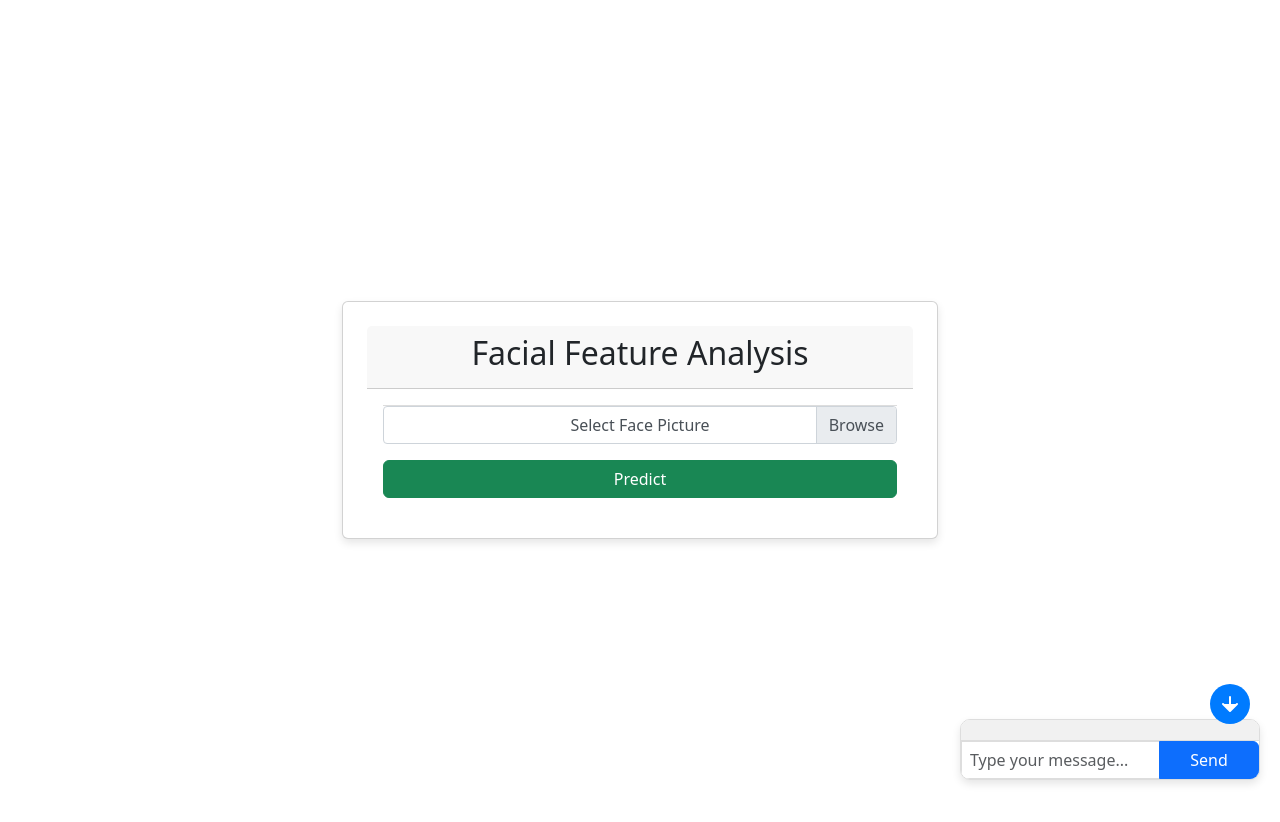
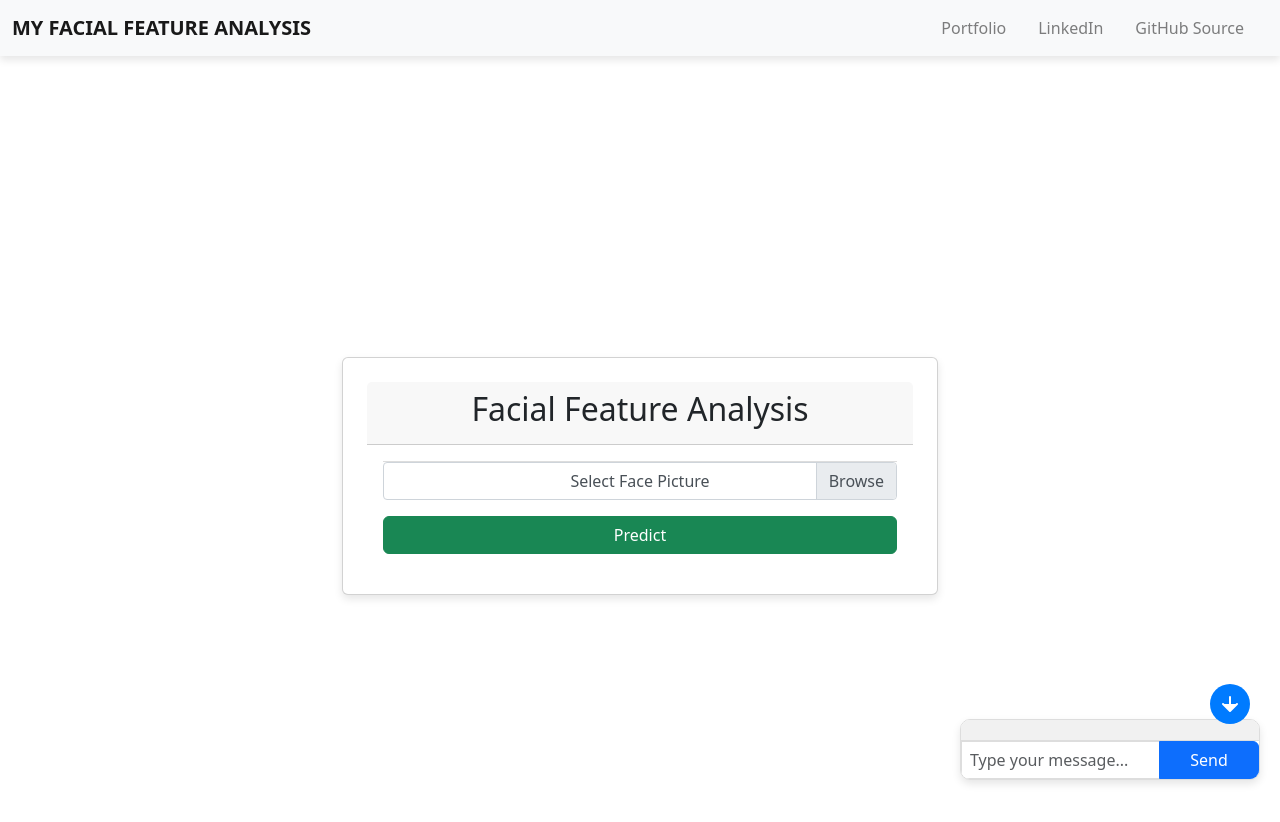
Before and after one commit to Nobita006/facial-analysis-app, a React (Create React App) app: page / in a window 1280 px wide. Shown: the top 822 px of the page. Built offline with nearby package versions, Linux system fonts and the light colour scheme.

Commit message:
Added header

```diff
--- a/public/index.html
+++ b/public/index.html
@@ -33,6 +33,9 @@
     />
 
     <title>React App</title>
+    <script src="https://code.jquery.com/jquery-3.5.1.slim.min.js"></script>
+    <script src="https://cdn.jsdelivr.net/npm/@popperjs/core@2.9.2/dist/umd/popper.min.js"></script>
+    <script src="https://cdn.jsdelivr.net/npm/bootstrap@5.3.0-alpha1/dist/js/bootstrap.bundle.min.js"></script>
   </head>
   <body>
     <noscript>You need to enable JavaScript to run this app.</noscript>
--- a/src/App.js
+++ b/src/App.js
@@ -2,6 +2,7 @@ import React, { useState } from 'react';
 import FacialAnalysis from './FacialAnalysis';
 import './App.css';
 import Chatbot from './Chatbot';
+import Header from './Header';
 import 'bootstrap/dist/css/bootstrap.min.css';
 
 function App() {
@@ -12,7 +13,10 @@ function App() {
   };
 
   return (
+    <div>
+      <Header />
     <div className={`App ${isDarkMode ? 'dark' : ''}`}>
+
       <div className="container-fluid"> {/* Use container-fluid for full-width responsiveness */}
         <div className="toggle-container d-flex justify-content-end align-items-center">
           <span className="mr-2"></span>
@@ -29,6 +33,7 @@ function App() {
       </div>
       <Chatbot />
     </div>
+    </div>
   );
 }
 
--- /dev/null
+++ b/src/Header.css
@@ -0,0 +1,64 @@
+/* Style the navbar */
+.navbar {
+    box-shadow: 0 4px 8px rgba(0, 0, 0, 0.1);
+    background-color: #f8f9fa; /* Light background */
+  }
+
+  /* Style the brand name */
+  .navbar-brand {
+    font-weight: bold;
+    font-size: 1.5rem;
+    color: #343a40; /* Dark color for brand name */
+    text-transform: uppercase; /* Optional: Uppercase styling */
+  }
+
+  /* Add margin for small screens */
+  @media (max-width: 768px) {
+    .navbar-brand {
+      margin-left: 10px; /* Add a small left margin */
+    }
+
+    .navbar {
+      padding: 0.5rem 1rem; /* Add padding for smaller screens */
+    }
+
+    .navbar-toggler {
+      border: none; /* Remove border around the hamburger icon */
+    }
+
+    .navbar-toggler-icon {
+      color: #343a40; /* Dark color for the hamburger icon */
+    }
+
+    /* Center the nav links when the menu collapses */
+    .navbar-collapse {
+      text-align: center;
+    }
+
+    .nav-item {
+      margin-bottom: 1rem; /* Add some space between items */
+    }
+
+    .nav-link {
+      font-size: 1.2rem; /* Make the links larger for mobile */
+      display: block; /* Ensure links take up the full width */
+    }
+  }
+
+  /* Normal styles for larger screens */
+  .navbar-brand:hover {
+    color: #343a40; /* Keep the color consistent when hovered */
+    text-decoration: none; /* No underline on hover */
+  }
+
+  /* Style the nav links */
+  .nav-link {
+    color: #343a40; /* Darker text color */
+    margin-right: 1rem;
+    font-weight: 500; /* Make the text slightly bolder */
+  }
+
+  .nav-link:hover {
+    color: #007bff; /* Optional: Add a blue hover color */
+    text-decoration: underline; /* Underline when hovered */
+  }
--- /dev/null
+++ b/src/Header.js
@@ -0,0 +1,36 @@
+import React from 'react';
+import './Header.css';
+
+function Header() {
+  return (
+    <nav className="navbar navbar-expand-lg navbar-light bg-light">
+      <div className="container-fluid">
+        <a className="navbar-brand" href="#"> My Facial Feature Analysis</a>
+        <button className="navbar-toggler" type="button" data-bs-toggle="collapse" data-bs-target="#navbarNav" aria-controls="navbarNav" aria-expanded="false" aria-label="Toggle navigation">
+          <span className="navbar-toggler-icon"></span>
+        </button>
+        <div className="collapse navbar-collapse" id="navbarNav">
+          <ul className="navbar-nav ms-auto">
+            <li className="nav-item">
+              <a className="nav-link" href="https://your-portfolio-link.com" target="_blank" rel="noopener noreferrer">
+                Portfolio
+              </a>
+            </li>
+            <li className="nav-item">
+              <a className="nav-link" href="https://linkedin.com/in/your-linkedin-id" target="_blank" rel="noopener noreferrer">
+                LinkedIn
+              </a>
+            </li>
+            <li className="nav-item">
+              <a className="nav-link" href="https://github.com/your-github-repo" target="_blank" rel="noopener noreferrer">
+                GitHub Source
+              </a>
+            </li>
+          </ul>
+        </div>
+      </div>
+    </nav>
+  );
+}
+
+export default Header;
```
